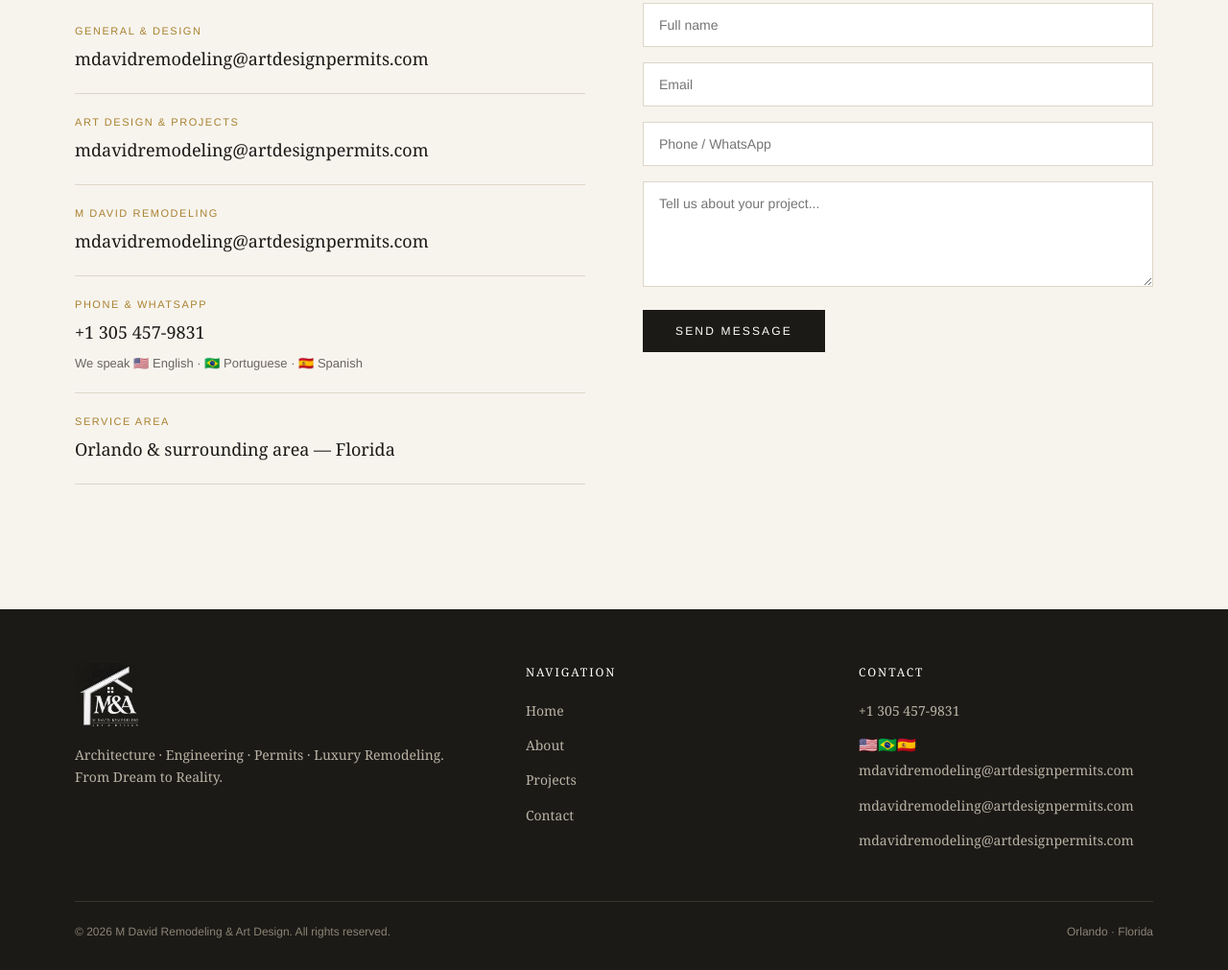
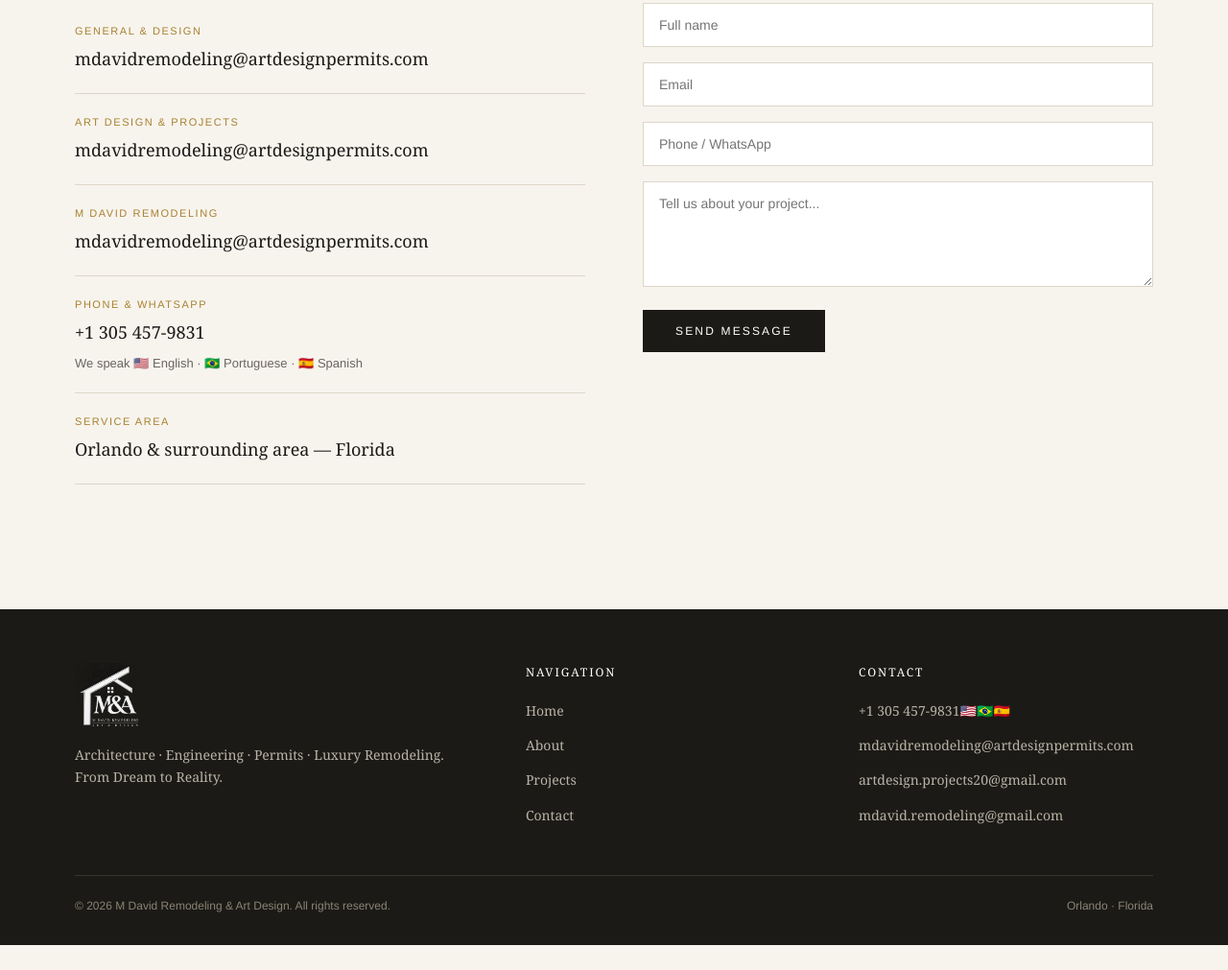
Before and after one commit to mdavidremodeling/m-a-david-remodeling-site, a plain HTML site: page contact.html in a window 1280 px wide. Shown: the part 331-1342 px from the top of the page at 96% size. After the commit the page ends 1316 px from the top, so only its background shows below. Drawn offline with Linux system fonts and the light colour scheme.

Commit message:
Revise contact details in contact.html
Updated contact information and removed duplicate email entry.

```diff
--- a/contact.html
+++ b/contact.html
@@ -90,10 +90,10 @@
       <div>
         <h4>Contact</h4>
         <ul>
-          <li><a href="tel:+13054579831">+1 305 457-9831</a></li> 🇺🇸🇧🇷🇪🇸
+          <li><a href="tel:+13054579831">+1 305 457-9831🇺🇸🇧🇷🇪🇸</a></li>
           <li><a href="mailto:mdavidremodeling@artdesignpermits.com">mdavidremodeling@artdesignpermits.com</a></li>
-          <li><a href="mailto:mdavidremodeling@artdesignpermits.com">mdavidremodeling@artdesignpermits.com</a></li>
-          <li><a href="mailtomdavidremodeling@artdesignpermits.com">mdavidremodeling@artdesignpermits.com</a></li>
+          <li><a href="mailto:artdesign.projects20@gmail.com">artdesign.projects20@gmail.com</a></li>
+          <li><a href="mailtomdavid.remodeling@gmail.com">mdavid.remodeling@gmail.com</a></li>
         </ul>
       </div>
     </div>
```
